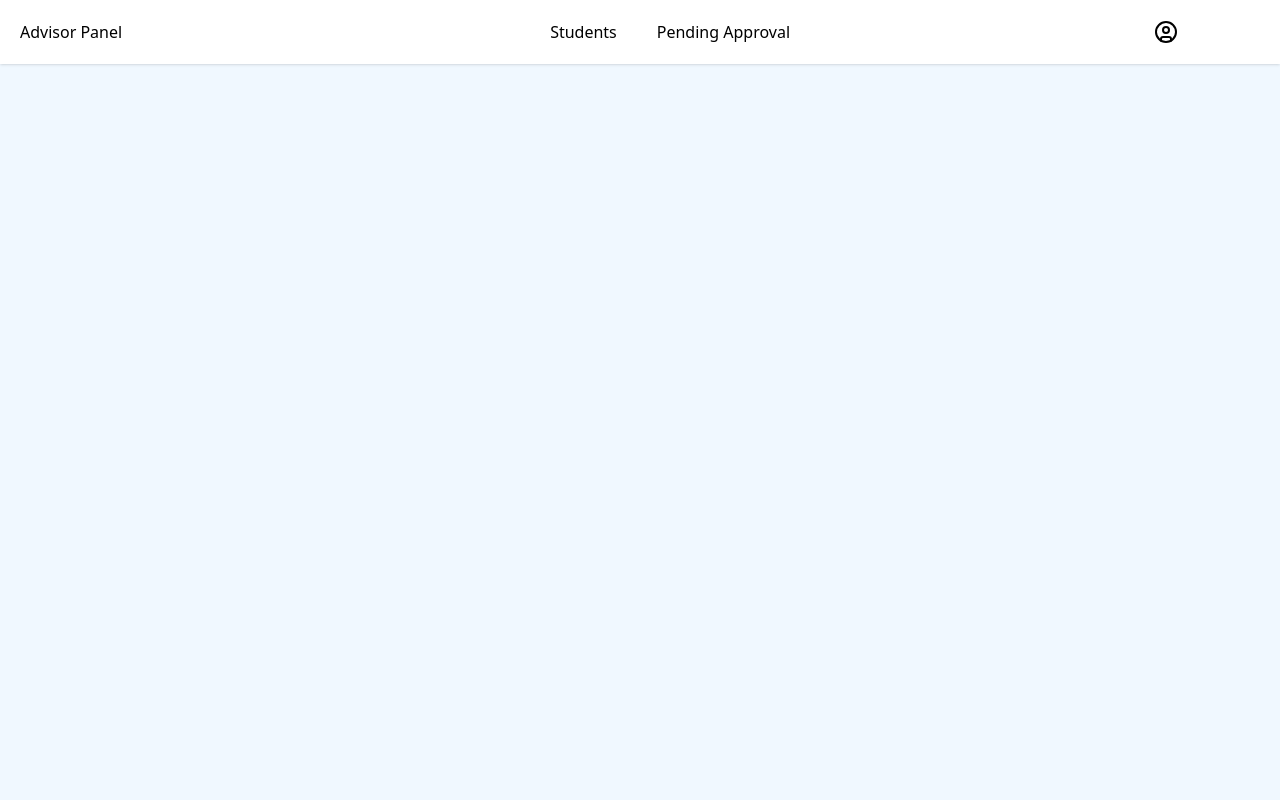
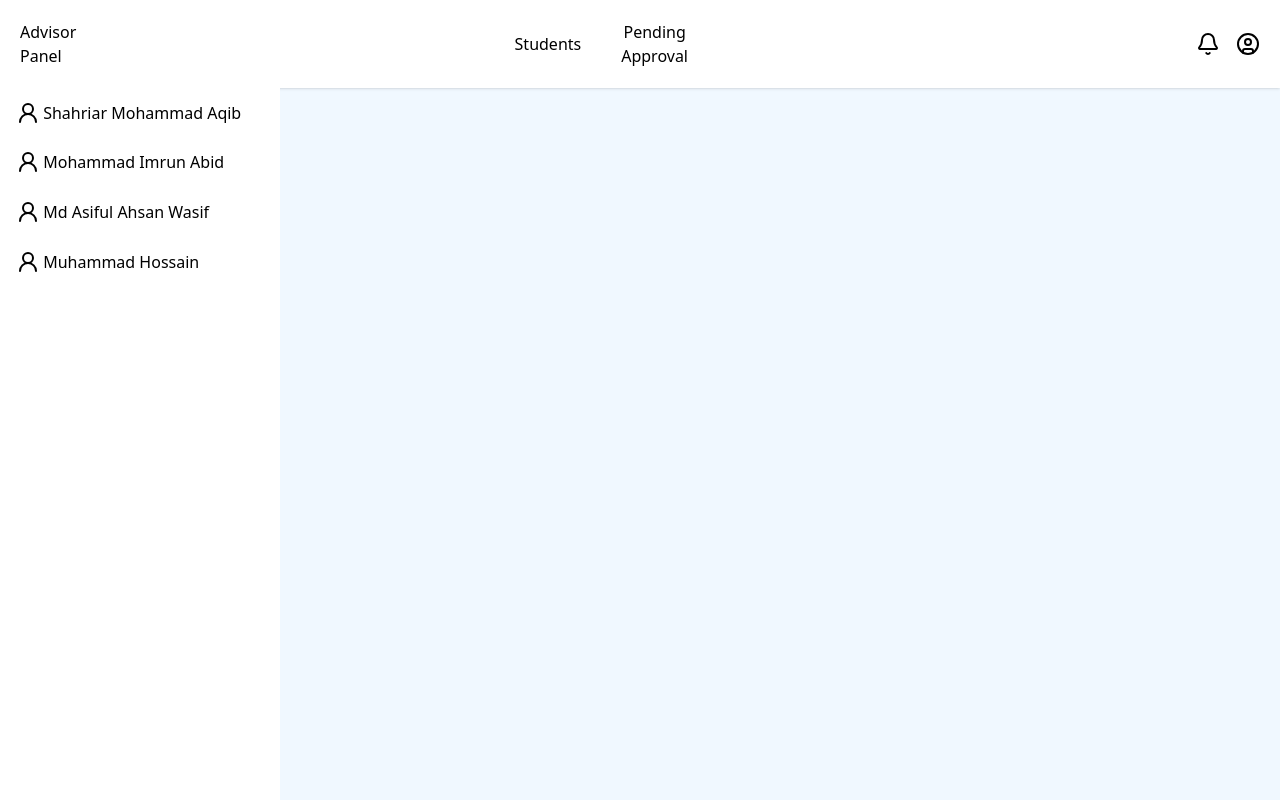
Before and after one commit to AsifulAhsan/CRAMS, a React (Vite) app: page /advisor in a window 1280 px wide. Built offline with nearby package versions, Linux system fonts and the light colour scheme.

Commit message:
added advisor panel sidebar

```diff
--- a/src/components/Advisor/AdvisorNav.jsx
+++ b/src/components/Advisor/AdvisorNav.jsx
@@ -1,6 +1,6 @@
 import React from 'react';
 import styles from "../Advisor/AdvisorNav.module.css";
-import{CircleUser,} from "lucide-react"
+import{CircleUser,Bell,} from "lucide-react"
 
 const AdvisorNav = () => {
     return (
@@ -14,8 +14,8 @@ const AdvisorNav = () => {
                     <button className={styles.Navbtn}>Pending Approval</button>
 
                 </div>
-                <div className='ml-80 flex gap-4'>
-                    <button className={styles.Navbtn}></button>
+                <div className='ml-120 flex gap-4'>
+                    <button className={styles.Navbtn}><Bell /></button>
                     <button className={styles.Navbtn}><CircleUser /></button>
                 </div>
             </nav>
--- a/src/components/Advisor/AdvisorNav.module.css
+++ b/src/components/Advisor/AdvisorNav.module.css
@@ -1,5 +1,4 @@
 .Navbtn:hover{
     color:blue;
-    margin-left: 10px;
 
 }
--- a/src/components/Advisor/AdvisorPanel.jsx
+++ b/src/components/Advisor/AdvisorPanel.jsx
@@ -1,11 +1,14 @@
 import React from 'react';
 import AdvisorNav from "./AdvisorNav"
+import AdvisorSidebar from "./AdvisorSidebar";
 
 const AdvisorPanel = () => {
     return (
         <div>
             <AdvisorNav/>
+            <AdvisorSidebar/>
         </div>
+
     );
 };
 
--- /dev/null
+++ b/src/components/Advisor/AdvisorSidebar.jsx
@@ -0,0 +1,30 @@
+import React from 'react';
+import styles from "./AdvisorSidebar.module.css"
+import{UserRound,} from "lucide-react"
+
+const AdvisorSidebar = () => {
+    return (
+        <div className="fixed w-70 h-screen bg-white">
+      <ul>
+        <li className={styles.list}>
+          <UserRound />
+          <button>Shahriar Mohammad Aqib</button>
+        </li>
+        <li className={styles.list}>
+          <UserRound />
+          <button>Mohammad Imrun Abid</button>
+        </li>
+        <li className={styles.list}>
+          <UserRound />
+          <button>Md Asiful Ahsan Wasif</button>
+        </li>
+        <li className={styles.list}>
+          <UserRound />
+          <button>Muhammad Hossain</button>
+        </li>
+      </ul>
+    </div>
+    );
+};
+
+export default AdvisorSidebar;
--- /dev/null
+++ b/src/components/Advisor/AdvisorSidebar.module.css
@@ -0,0 +1,14 @@
+.list{
+    background-color: (#d9d9d9);
+
+
+    padding: 0.8rem 1rem 0.8rem 1rem;
+    display:flex;
+    gap: 0.2rem;
+
+}
+.list:hover{
+    cursor: pointer;
+    background-color: #393E46;
+    color: rgb(255, 255, 255);
+}
```
